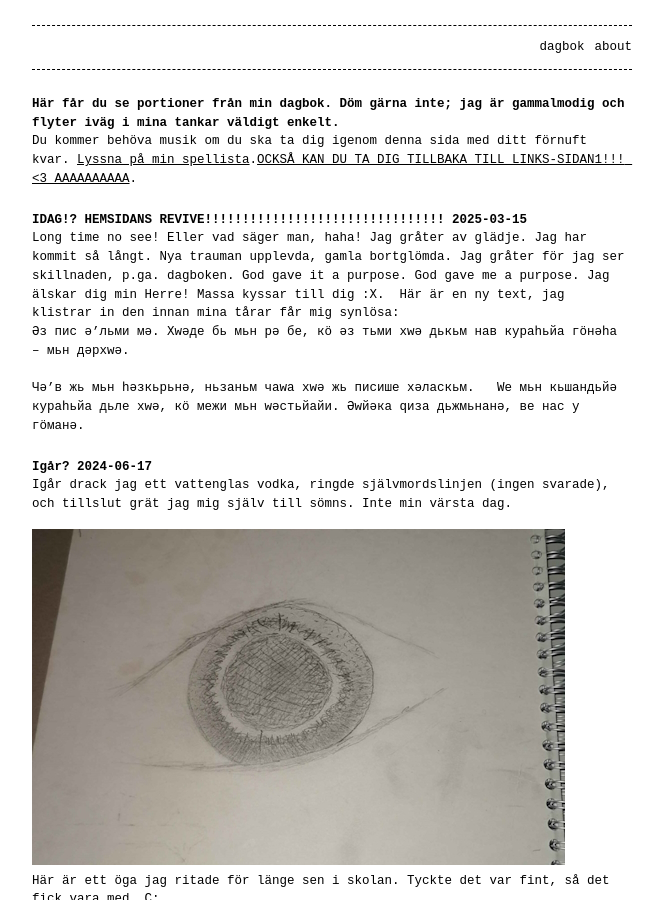
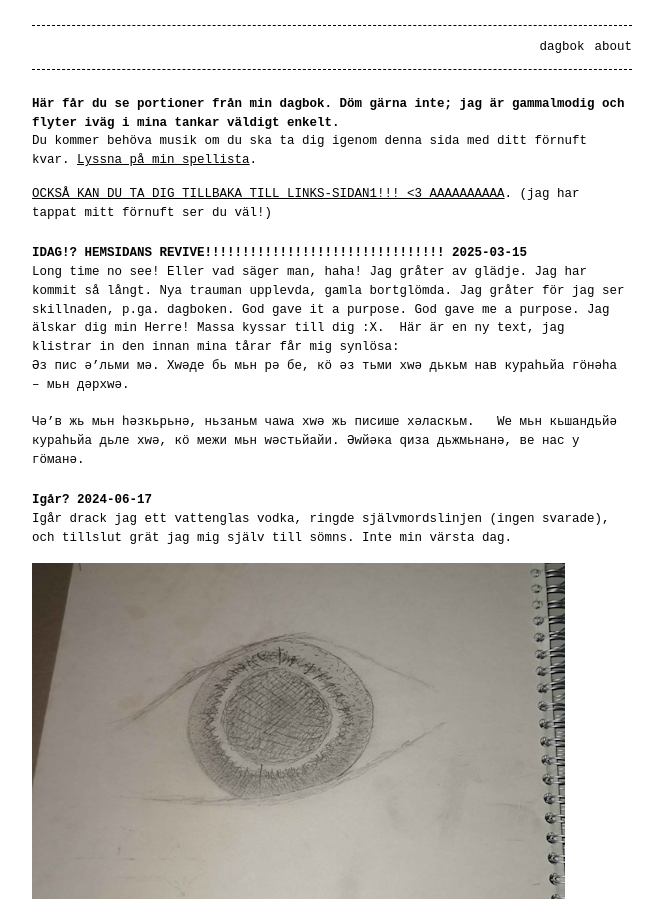
Before and after one commit to ronim-efrin/kitab, a Jekyll site: the page built from index.md, in a window 1280 px wide and 900 px high. Shown: the whole window, without its empty margins (308-971 px from the left). Built offline with Jekyll 4.4.1, drawn with Linux system fonts in a browser that asks for light colours.

Commit message:
Update index.md

```diff
--- a/index.md
+++ b/index.md
@@ -4,7 +4,9 @@ layout: home
 permalink: /
 ---
 # Här får du se portioner från min dagbok. Döm gärna inte; jag är gammalmodig och flyter iväg i mina tankar väldigt enkelt.
-Du kommer behöva musik om du ska ta dig igenom denna sida med ditt förnuft kvar. [Lyssna på min spellista](https://music.youtube.com/playlist?list=PLS-abqU6QBvgYYGYxbqw-UFybw5b818G0).[OCKSÅ KAN DU TA DIG TILLBAKA TILL LINKS-SIDAN1!!! <3 AAAAAAAAAA](https://ronim-efrin.github.io/).
+Du kommer behöva musik om du ska ta dig igenom denna sida med ditt förnuft kvar. [Lyssna på min spellista](https://music.youtube.com/playlist?list=PLS-abqU6QBvgYYGYxbqw-UFybw5b818G0).
+
+[OCKSÅ KAN DU TA DIG TILLBAKA TILL LINKS-SIDAN1!!! <3 AAAAAAAAAA](https://ronim-efrin.github.io/). (jag har tappat mitt förnuft ser du väl!)
 
 ## IDAG!? HEMSIDANS REVIVE!!!!!!!!!!!!!!!!!!!!!!!!!!!!!!!! 2025-03-15
 Long time no see! Eller vad säger man, haha! Jag gråter av glädje. Jag har kommit så långt. Nya trauman upplevda, gamla bortglömda. Jag gråter för jag ser skillnaden, p.ga. dagboken. God gave it a purpose. God gave me a purpose. Jag älskar dig min Herre! Massa kyssar till dig :X.  Här är en ny text, jag klistrar in den innan mina tårar får mig synlösa:
```
